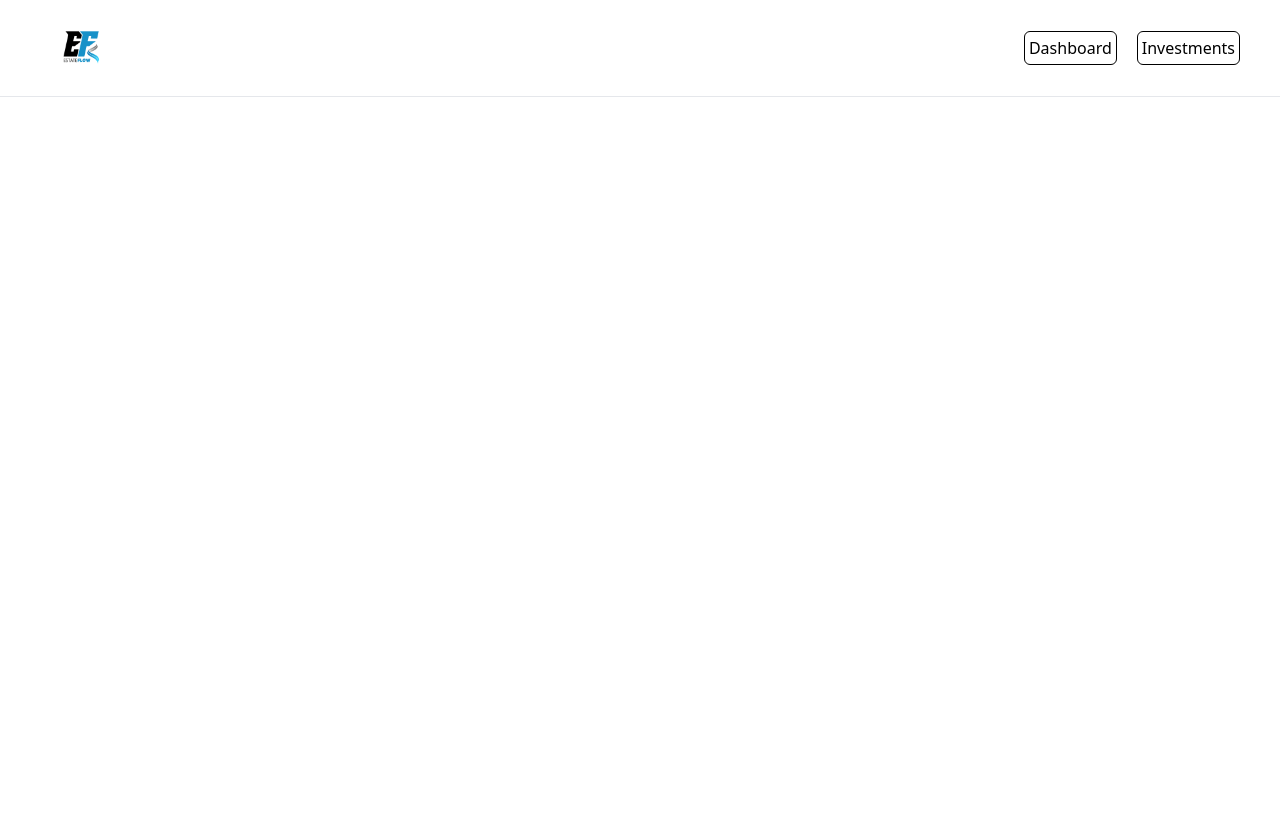
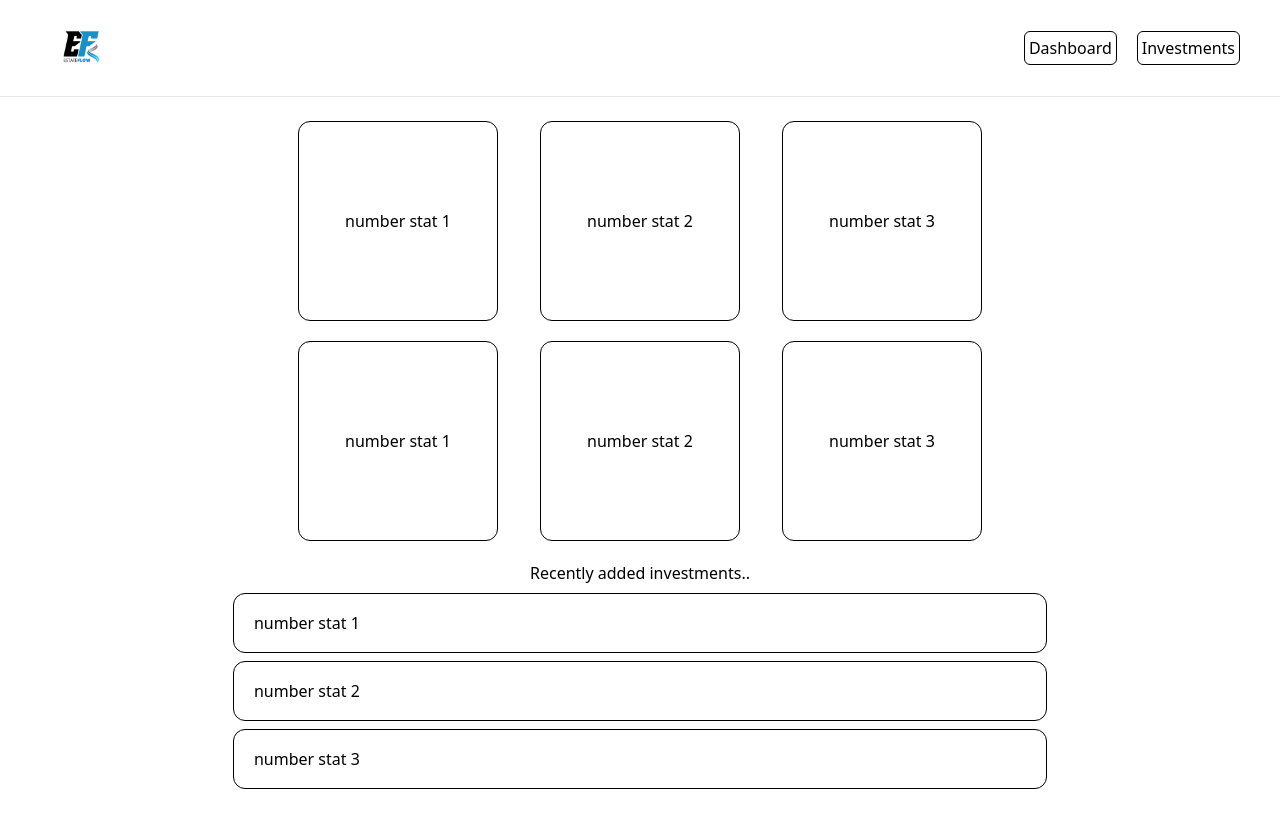
Before and after one commit to ronaldkwan93/client-investment-tracker, a React (Vite) app: page / in a window 1280 px wide. Shown: the top 828 px of the page. Before the commit the page ends 800 px from the top, so only its background shows below. Built offline with nearby package versions, Linux system fonts and the light colour scheme.

Commit message:
skeleton of dashboard

```diff
--- a/package.json
+++ b/package.json
@@ -13,6 +13,7 @@
     "@tailwindcss/vite": "^4.1.12",
     "react": "^19.1.1",
     "react-dom": "^19.1.1",
+    "react-router-dom": "^7.8.2",
     "tailwindcss": "^4.1.12"
   },
   "devDependencies": {
--- a/src/App.tsx
+++ b/src/App.tsx
@@ -1,11 +1,17 @@
-
+import { BrowserRouter, Route, Routes } from "react-router-dom";
 import NavBar from "./components/NavBar/NavBar";
 import "./index.css";
+import Dashboard from "./pages/Dashboard";
 
 function App() {
   return (
     <>
-      <NavBar/>
+      <BrowserRouter>
+        <NavBar />
+        <Routes>
+          <Route path="/" element={<Dashboard />} />
+        </Routes>
+      </BrowserRouter>
     </>
   );
 }
--- a/src/pages/Dashboard.tsx
+++ b/src/pages/Dashboard.tsx
@@ -1,10 +1,42 @@
-
 const Dashboard = () => {
   return (
-    <div>
+    <div className="m-1 h-screen flex flex-col items-center gap-5 pt-5">
+      <div className="flex w-3xl justify-evenly">
+        <div className="border h-50 w-50 rounded-xl flex justify-center items-center">
+          number stat 1
+        </div>
+        <div className="border h-50 w-50 rounded-xl flex justify-center items-center">
+          number stat 2
+        </div>
+        <div className="border h-50 w-50 rounded-xl flex justify-center items-center">
+          number stat 3
+        </div>
+      </div>
+      <div className="flex w-3xl justify-evenly">
+        <div className="border h-50 w-50 rounded-xl flex justify-center items-center">
+          number stat 1
+        </div>
+        <div className="border h-50 w-50 rounded-xl flex justify-center items-center">
+          number stat 2
+        </div>
+        <div className="border h-50 w-50 rounded-xl flex justify-center items-center">
+          number stat 3
+        </div>
+      </div>
+      <div className="flex flex-col w-4/5 justify-evenly items-center gap-2">
+        <h1>Recently added investments..</h1>
+        <div className="border h-15 w-4/5 rounded-xl flex px-5 items-center">
+          number stat 1
+        </div>
+        <div className="border h-15 w-4/5 rounded-xl flex px-5 items-center">
+          number stat 2
+        </div>
+        <div className="border h-15 w-4/5 rounded-xl flex px-5 items-center">
+          number stat 3
+        </div>
+      </div>
+    </div>
+  );
+};
 
-    </div>
-  )
-}
-
-export default Dashboard
+export default Dashboard;
```
Also changed, not shown: 1 other file (tests, documents, lock files or other folders).
